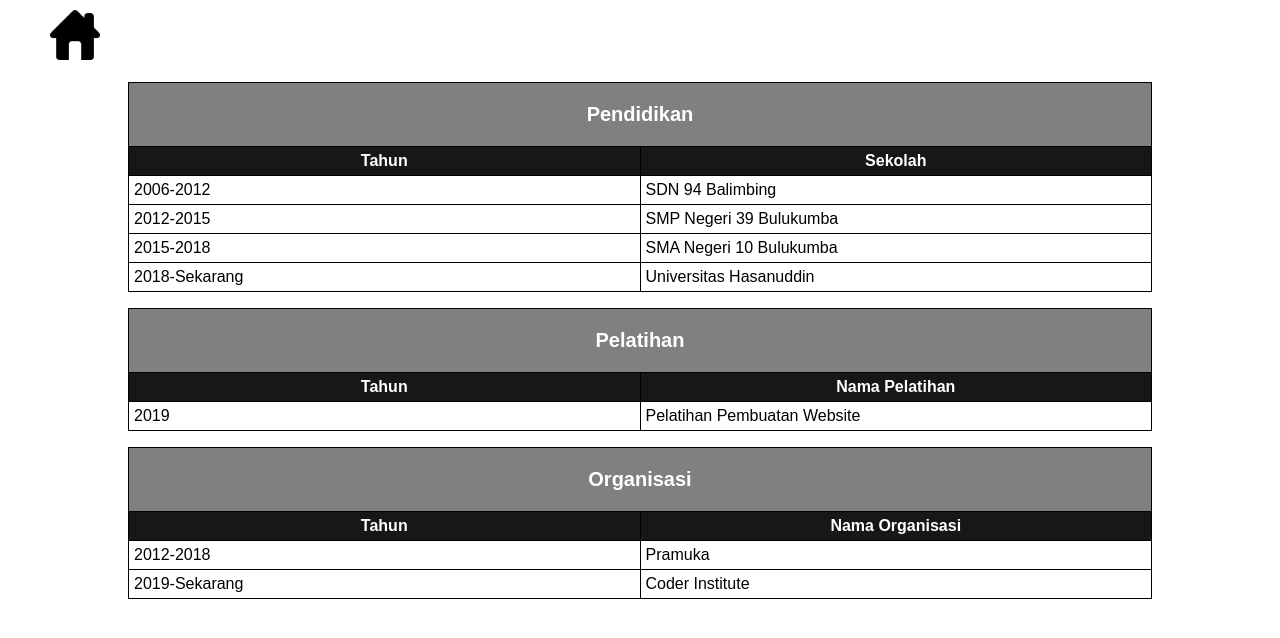
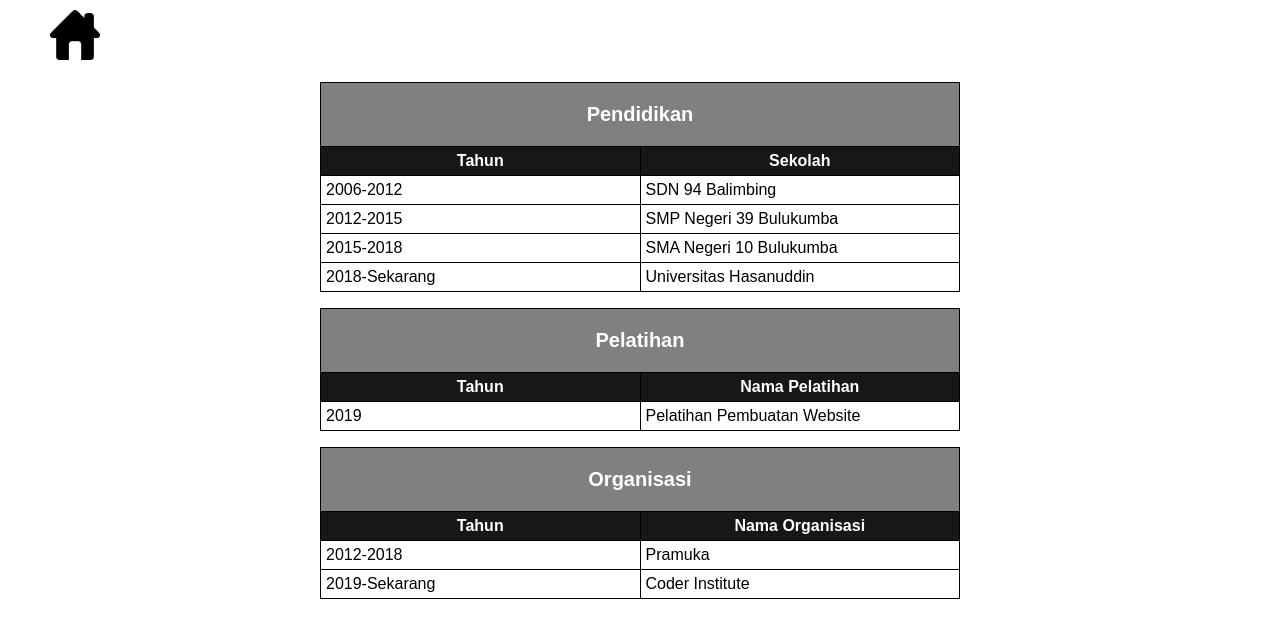
Before and after one commit to darul-eng/darul-eng.github.io, a plain HTML site: page biodata.html in a window 1280 px wide. Drawn offline with Linux system fonts and the light colour scheme.

Commit message:
Initial Commit

```diff
--- a/biodata.html
+++ b/biodata.html
@@ -12,7 +12,7 @@
     <div class="container">
         <table>
             <tr>
-                <th id="caption" colspan="2">Pendidikan</th>
+                <th id="isi" colspan="2">Pendidikan</th>
             </tr>
             <tr>
                 <th>Tahun</th>
@@ -41,7 +41,7 @@
 
         <table>
             <tr>
-                <th id="caption" colspan="2">Pelatihan</th>
+                <th id="isi" colspan="2">Pelatihan</th>
             </tr>
             <tr>
                 <th>Tahun</th>
@@ -55,7 +55,7 @@
         <p>
         <table>
             <tr>
-                <th id="caption" colspan="2">Organisasi</th>
+                <th id="isi" colspan="2">Organisasi</th>
             </tr>
             <tr>
                 <th>Tahun</th>
--- a/style.css
+++ b/style.css
@@ -15,11 +15,11 @@ h1{
     text-align: center;
 }
 .container{
-    width: 80%;
+    width: 50%;
     margin-left: auto;
     margin-right: auto;
 }
-#caption{
+#isi{
     background-color: grey   ;
     padding: 20px;
     font-size: 20px;
```
